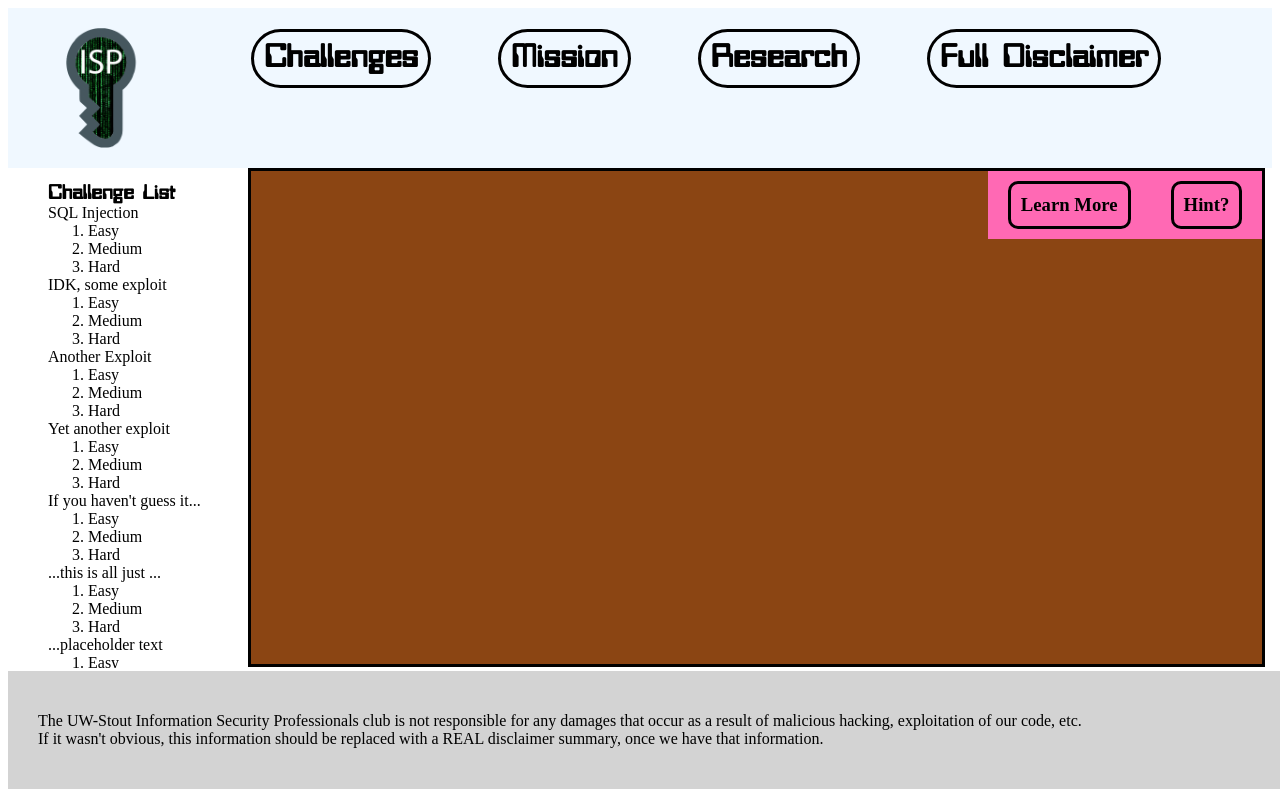
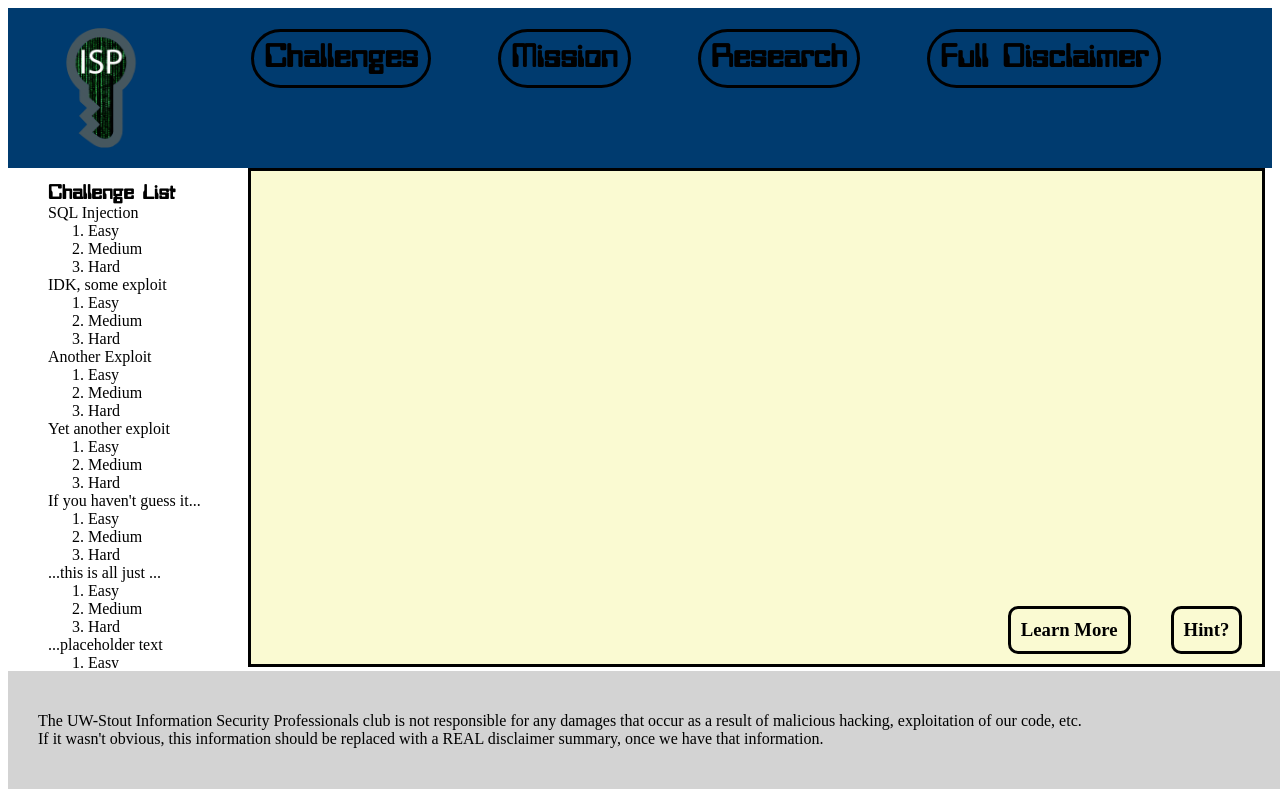
Before and after one commit to StoutInfoSec/terribly-vulnerable-webapp, a PHP site: page /index.html in a window 1280 px wide; the page is wider, and only the part inside the window is pictured. Run offline with PHP 8.4, Linux system fonts and the light colour scheme.

Commit message:
Cleaned up file structure
I moved the css file for the index.html file into the css folder, and adjusted the link accordingly. I also removed some extraneous files that were placed as placeholder content.

```diff
--- a/style.css
+++ b/css/style.css
@@ -3,7 +3,7 @@
 /*This enables a fun, free font to spice things up*/
 @font-face{
 	font-family: "bitwise";
-	src: url("./fonts/Bitwise/Bitwise.ttf");
+	src: url("../fonts/Bitwise/Bitwise.ttf");
 }
 
 /*Link Behavior - Meant to look identical before and after visiting the link*/
@@ -36,7 +36,7 @@ header{
 	width: 100%;
 	min-height: 160px;
 	height: auto;
-	background-color: aliceblue;
+	background-color: #003B6f;
 }
 
 #logo{
@@ -64,10 +64,11 @@ footer{
 }
 
 #content{
-	background-color: saddlebrown;
+	background-color: lightgoldenrodyellow;
 	width: 80%;
 	height: 493px;
 	display: inline-block;
+	position: relative;
 
 	border: 3px black solid;
 }
@@ -80,11 +81,11 @@ footer{
 
 #userAid{
 	/*The two buttons, "Hint?" and "Learn More"*/
-	background-color: hotpink;
 	height: auto;
 	width: auto;
-	float: clear;
-	float: right;
+	position: absolute;
+	bottom: 0;
+	right: 0;
 }
 
 .tabs{
--- a/index.html
+++ b/index.html
@@ -3,7 +3,7 @@
 <head>
 	<meta charset="utf-8">
 	<title>Terribly Vulnerable Webapp</title>
-	<link href="./style.css" rel="stylesheet" type="text/css"/>
+	<link href="./css/style.css" rel="stylesheet" type="text/css"/>
 </head>
 
 <body>
```
Also changed, not shown: css/README.txt (deleted), images/README.txt (deleted), research/README.txt (deleted).
